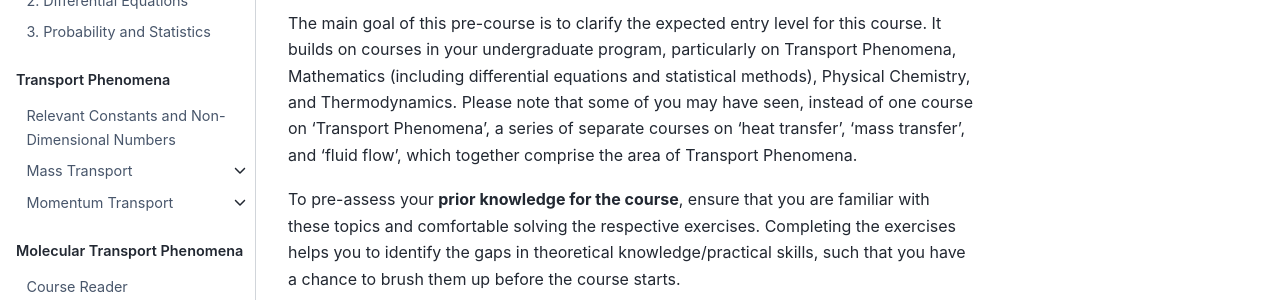
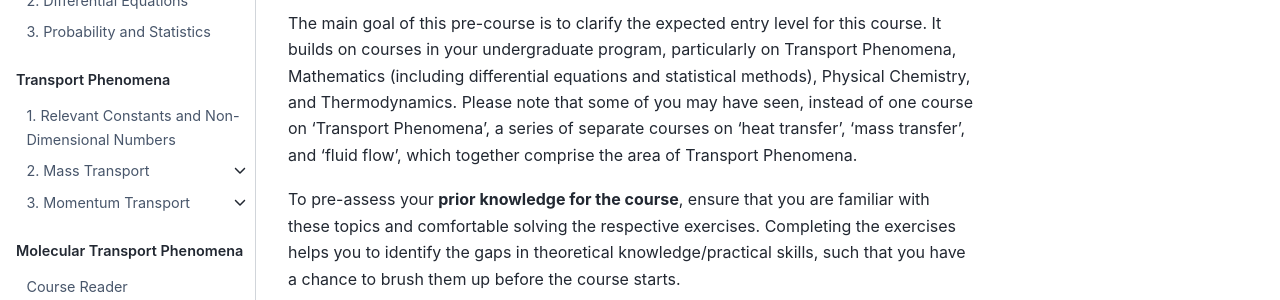
Before and after one commit to TUD-ChemE/MTP-PreCourse, a Jupyter Book: the page built from book/intro.md, in a window 1280 px wide. Shown: the part 373-673 px from the top of the page. Built offline with Jupyter Book 1.0.4 settings and Sphinx 7.4.7 and the Sphinx Book theme 1.1.4, drawn with Linux system fonts in a browser that asks for light colours; comment, search, counter and statistics services are not loaded; part of the change alters nothing that is shown.

```diff
--- a/book/_toc.yml
+++ b/book/_toc.yml
@@ -11,6 +11,9 @@ parts:
       - file: content/Mathematics/difeqs.md
       - file: content/Mathematics/prob_stats.md
   - caption: Transport Phenomena
+    numbered: true
+    style: numerical
+    restart_numbering: true
     chapters:
       - file: content/Transport_Phenomena/constants_ndnumbers.md
       - file: content/Transport_Phenomena/Mass-Energy-TP/mass_energy_landing.md
@@ -18,15 +21,15 @@ parts:
         - file: content/Transport_Phenomena/Mass-Energy-TP/massdif_cart.md
         - file: content/Transport_Phenomena/Mass-Energy-TP/massdif_cyl.md
         - file: content/Transport_Phenomena/Mass-Energy-TP/massdifconv.md
-        options:
-          numbered: true
+        # options:
+        #   numbered: true
       - file: content/Transport_Phenomena/Momentum-TP/momentum_landing.md
         sections:
         - file: content/Transport_Phenomena/Momentum-TP/macromom.md
         - file: content/Transport_Phenomena/Momentum-TP/micromom.md
         - file: content/Transport_Phenomena/Momentum-TP/navierstokes.md
-        options:
-          numbered: true
+        # options:
+        #   numbered: true
   - caption: Molecular Transport Phenomena
     chapters:
       - file: content/MTP_Course/mtp_handbook.md
```
